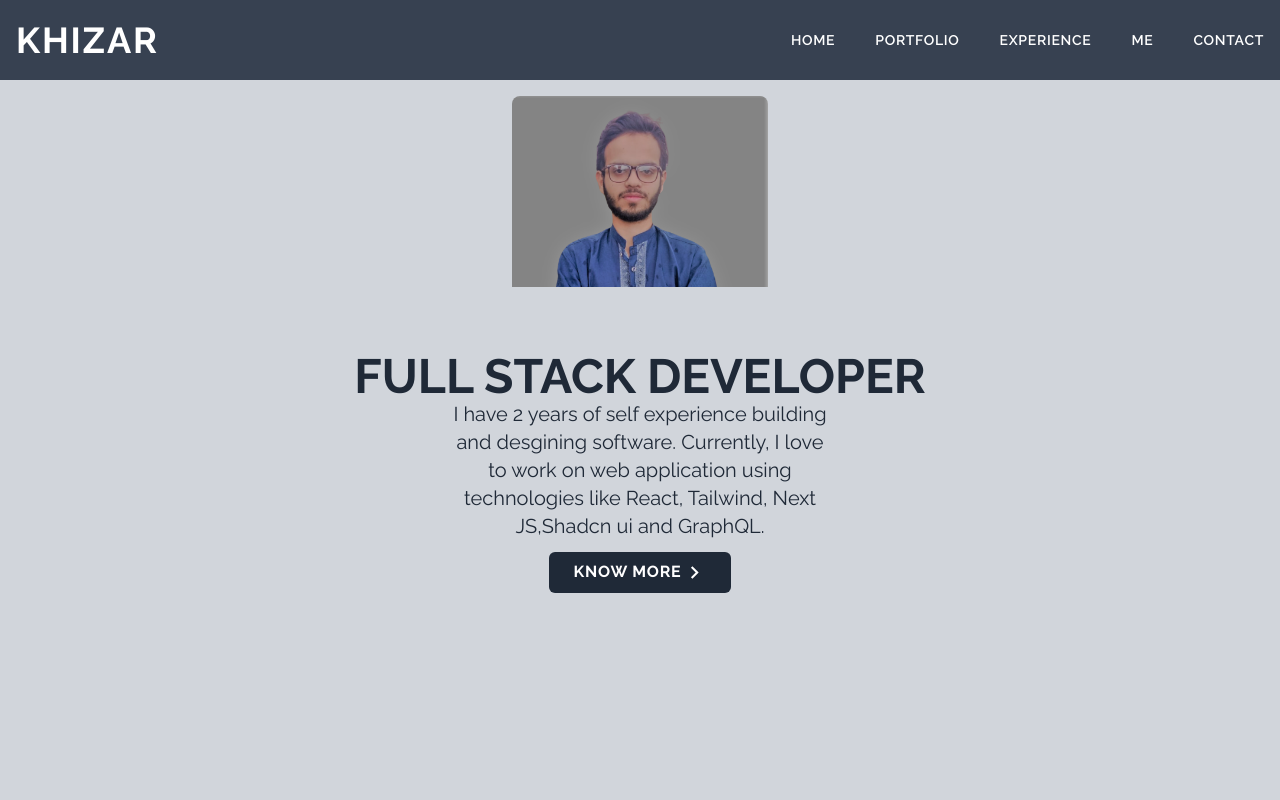
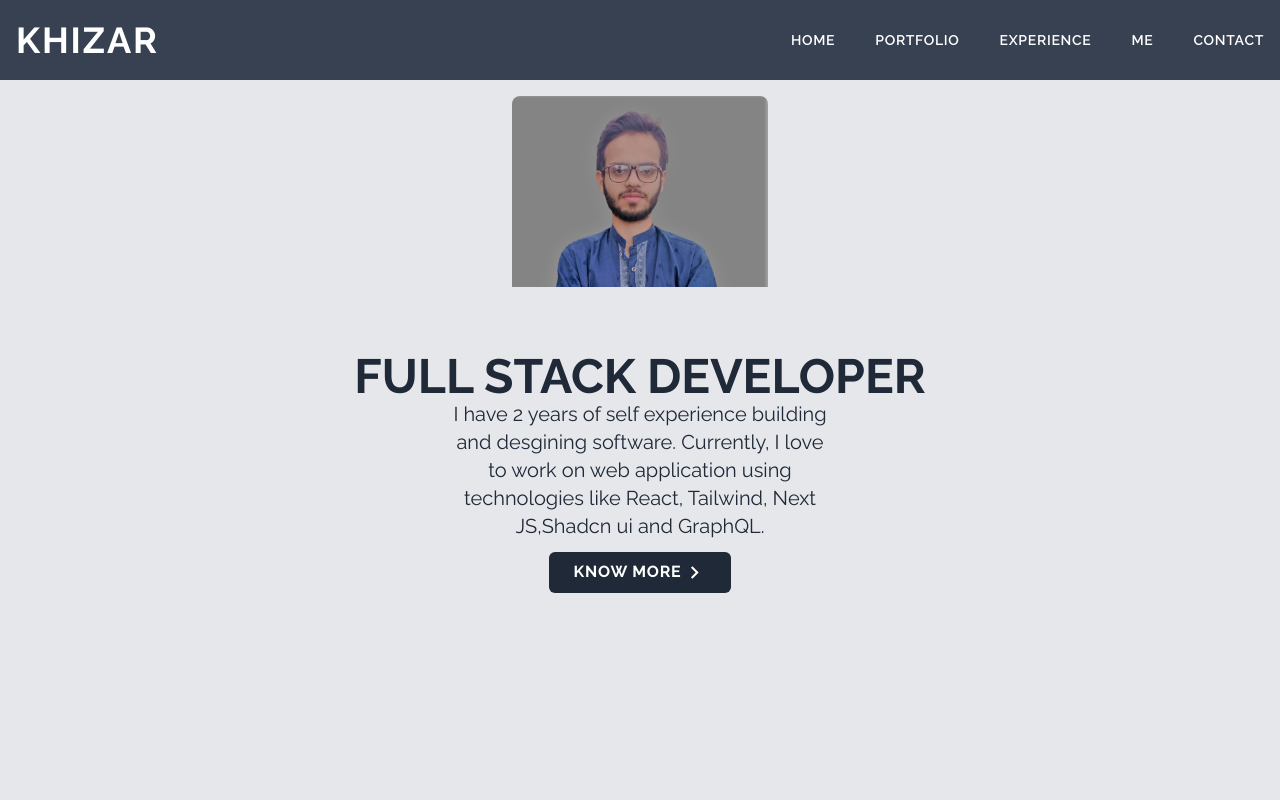
Before and after one commit to Khizar3333/portfolio-website, a Next.js app: page / in a window 1280 px wide. Shown: the top 800 px of the page. Built offline with nearby package versions, Linux system fonts and the light colour scheme.

Commit message:
update home.js

```diff
--- a/components/Homepage.js
+++ b/components/Homepage.js
@@ -7,7 +7,7 @@ import {MdExpandMore} from 'react-icons/md'
 import Link from 'next/link'
 const Homepage = () => {
   return (
-    <div className=" h-screen  bg-gray-300 w-max sm:w-full text-center ">
+    <div className=" h-screen  bg-gray-200 w-max sm:w-full text-center ">
       <div className="max-w-screen-xl h-full w-full pt-24  p-4 flex flex-col items-center mx-auto ">
         <div className="w-64 h-64  overflow-hidden rounded-lg  mx-auto">
           <Image src={myimage}  alt='me'/>
```
